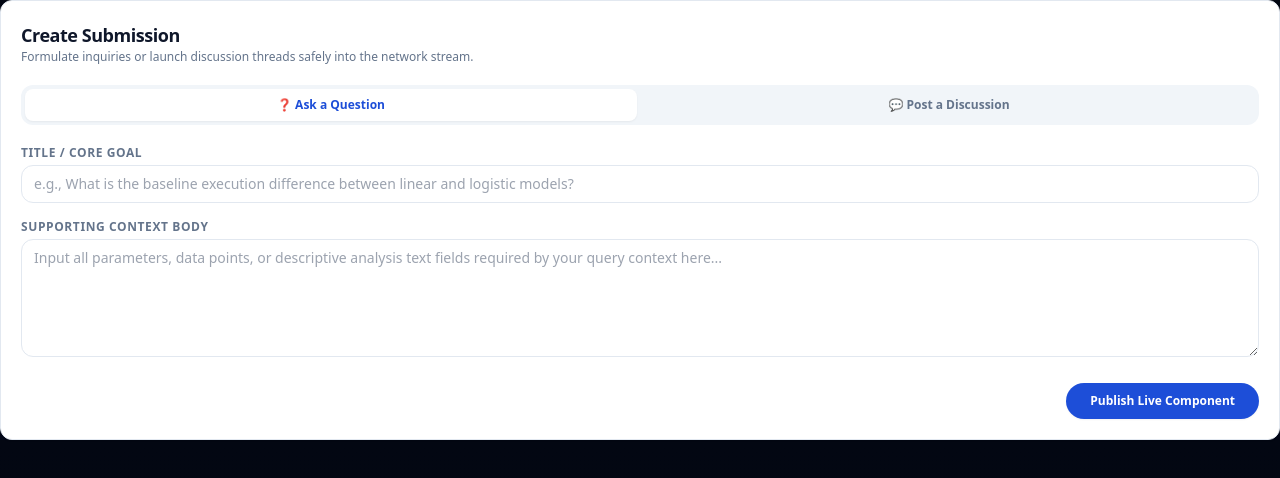
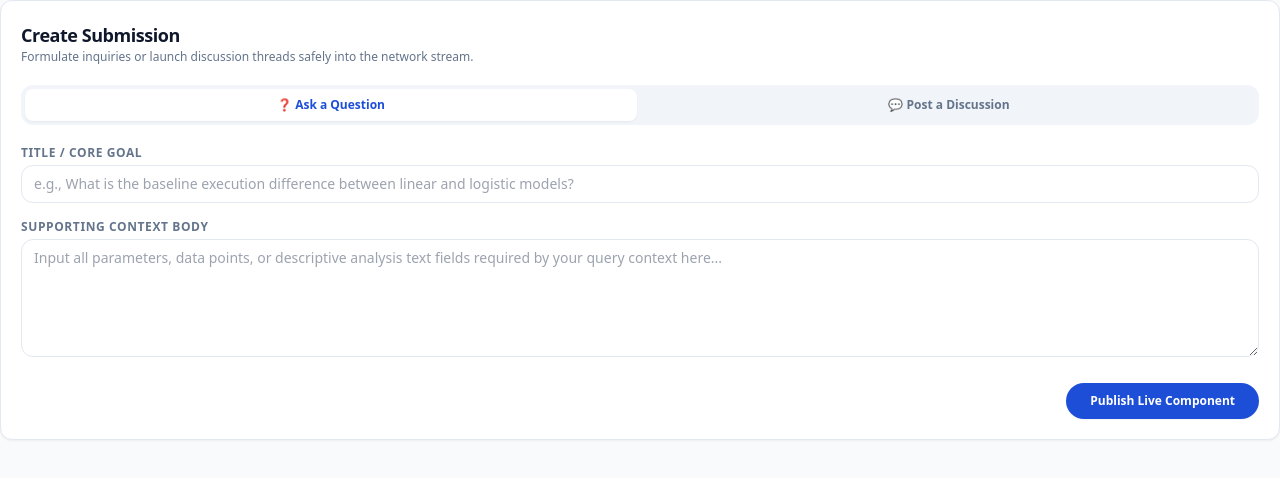
Before and after one commit to askloonline-maker/portfolio-website, a Next.js app: page /ask in a window 1280 px wide. Shown: the top 478 px of the page. Built offline with nearby package versions, Linux system fonts and the light colour scheme.

Commit message:
Update globals.css

```diff
--- a/app/globals.css
+++ b/app/globals.css
@@ -2,51 +2,22 @@
 @tailwind components;
 @tailwind utilities;
 
-:root {
-  --background-start: #030712;
-  --background-end: #020617;
+body {
+  background-color: #f0f4f8;
+  color: #1e293b;
 }
 
-body {
-  background: linear-gradient(to bottom, var(--background-start), var(--background-end));
-  color: #f8fafc;
-  min-h: screen;
-  font-family: ui-sans-serif, system-ui, -apple-system, BlinkMacSystemFont, "Segoe UI", Roboto, "Helvetica Neue", Arial, sans-serif;
+/* Custom smooth transition scrollbar for a premium Reddit/Quora feel */
+::-webkit-scrollbar {
+  width: 8px;
 }
-
-/* Premium Royal Blue Container Styling */
-.premium-card {
-  background-color: rgba(15, 23, 42, 0.6);
-  border: 1px solid rgba(30, 58, 138, 0.4);
-  backdrop-filter: blur(12px);
-  border-radius: 0.75rem;
-  padding: 1.5rem;
-  box-shadow: 0 20px 25px -5px rgba(2, 6, 23, 0.5);
-  transition: all 0.3s cubic-bezier(0.4, 0, 0.2, 1);
+::-webkit-scrollbar-track {
+  background: #f1f5f9;
 }
-
-.premium-card:hover {
-  border-color: rgba(29, 78, 216, 0.6);
-  box-shadow: 0 0 20px rgba(29, 78, 216, 0.15);
+::-webkit-scrollbar-thumb {
+  background: #cbd5e1;
+  border-radius: 4px;
 }
-
-/* Premium Royal Blue Button Layout */
-.btn-premium {
-  background: linear-gradient(to right, #1d4ed8, #2563eb);
-  color: #ffffff;
-  font-weight: 500;
-  padding: 0.5rem 1.25rem;
-  border-radius: 0.5rem;
-  box-shadow: 0 4px 12px rgba(29, 78, 216, 0.3);
-  transition: all 0.2s ease;
+::-webkit-scrollbar-thumb:hover {
+  background: #94a3b8;
 }
-
-.btn-premium:hover {
-  background: linear-gradient(to right, #2563eb, #3b82f6);
-  transform: translateY(-1px);
-  box-shadow: 0 6px 16px rgba(37, 99, 235, 0.4);
-}
-
-.btn-premium:active {
-  transform: translateY(0);
-}
```
